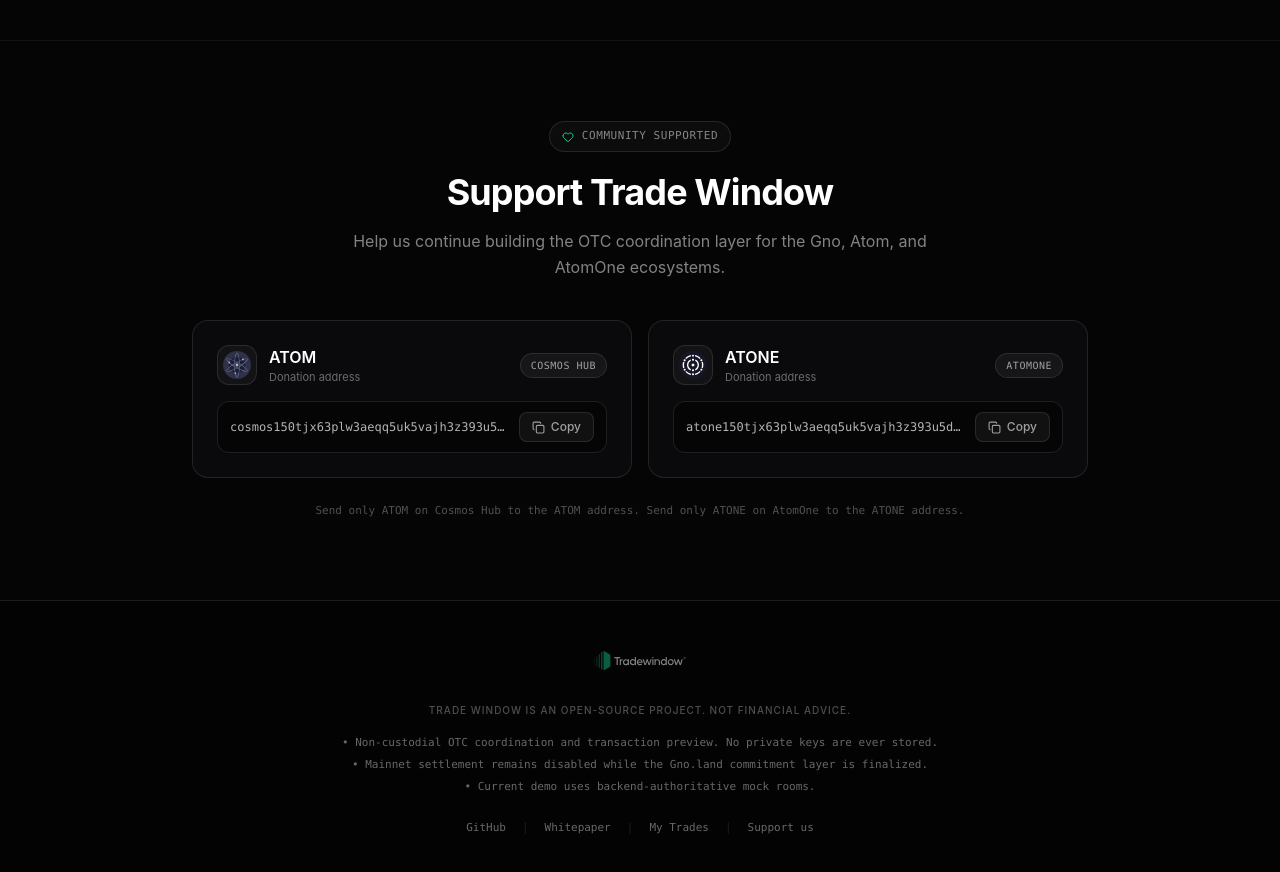
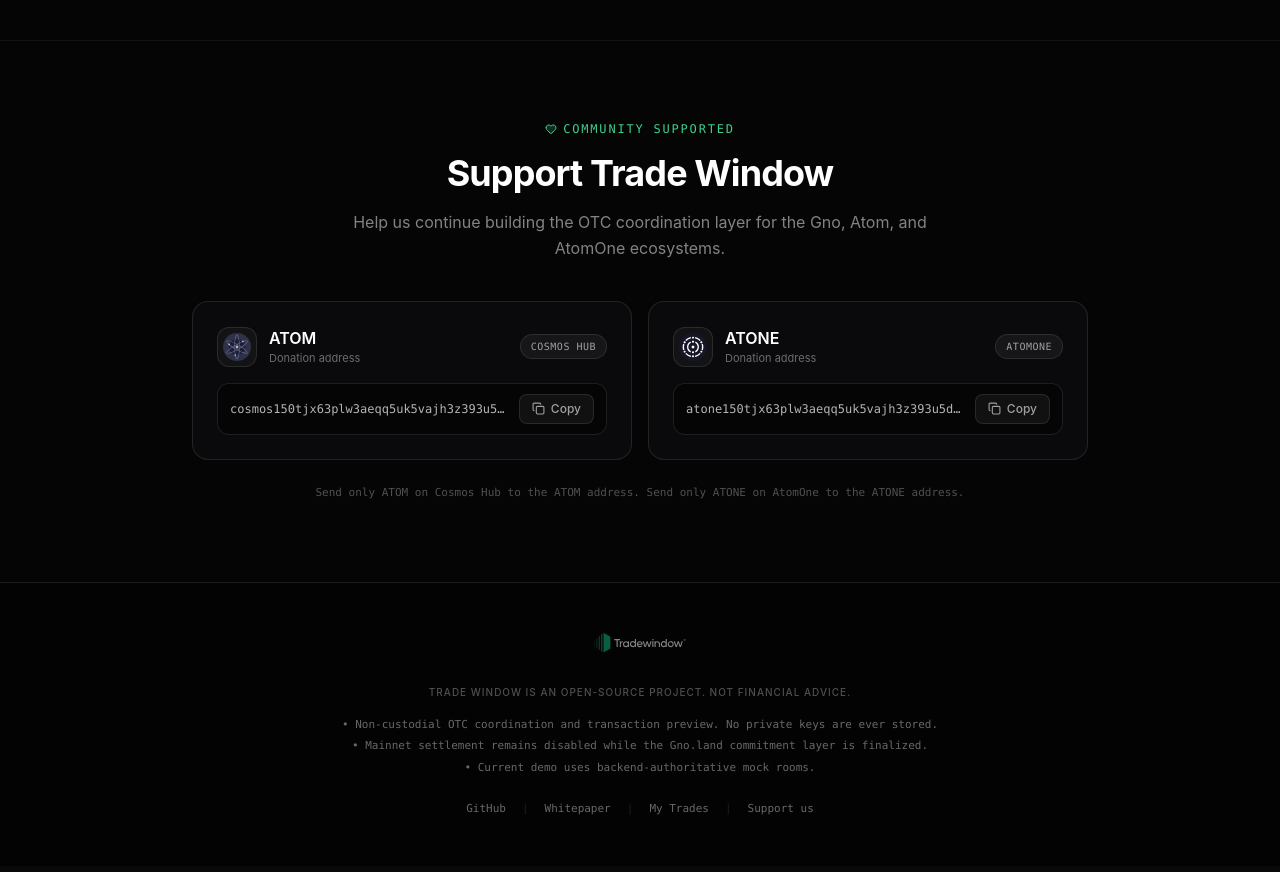
Before and after one commit to dintsen/trade-window, a Next.js app in the folder apps/web/: page / in a window 1280 px wide. Shown: the part 8360-9232 px from the top of the page. Built offline with nearby package versions, Linux system fonts and the light colour scheme; a web font is replaced by a local one.

Commit message:
style: update donation banner community tag to match flat design system

```diff
--- a/apps/web/src/components/support/donation-banner.tsx
+++ b/apps/web/src/components/support/donation-banner.tsx
@@ -7,8 +7,8 @@
     <section id="support" className="w-full py-20 px-6 border-t border-white/5 bg-[#050505]">
       <div className="max-w-4xl mx-auto">
         <div className="text-center mb-10">
-          <div className="inline-flex items-center gap-2 px-3 py-1.5 rounded-full bg-white/[0.03] border border-white/10 text-[11px] font-mono uppercase tracking-wider text-white/50 mb-5">
-            <Heart size={12} className="text-emerald-400" /> Community supported
+          <div className="flex items-center justify-center gap-1.5 text-xs font-mono text-[#3ECF8E] uppercase tracking-[0.15em] mb-4">
+            <Heart size={12} className="fill-[#3ECF8E]/20 text-[#3ECF8E]" /> Community supported
           </div>
           <h2 className="text-3xl md:text-4xl font-bold tracking-tight text-white mb-4">
             Support Trade Window
```
